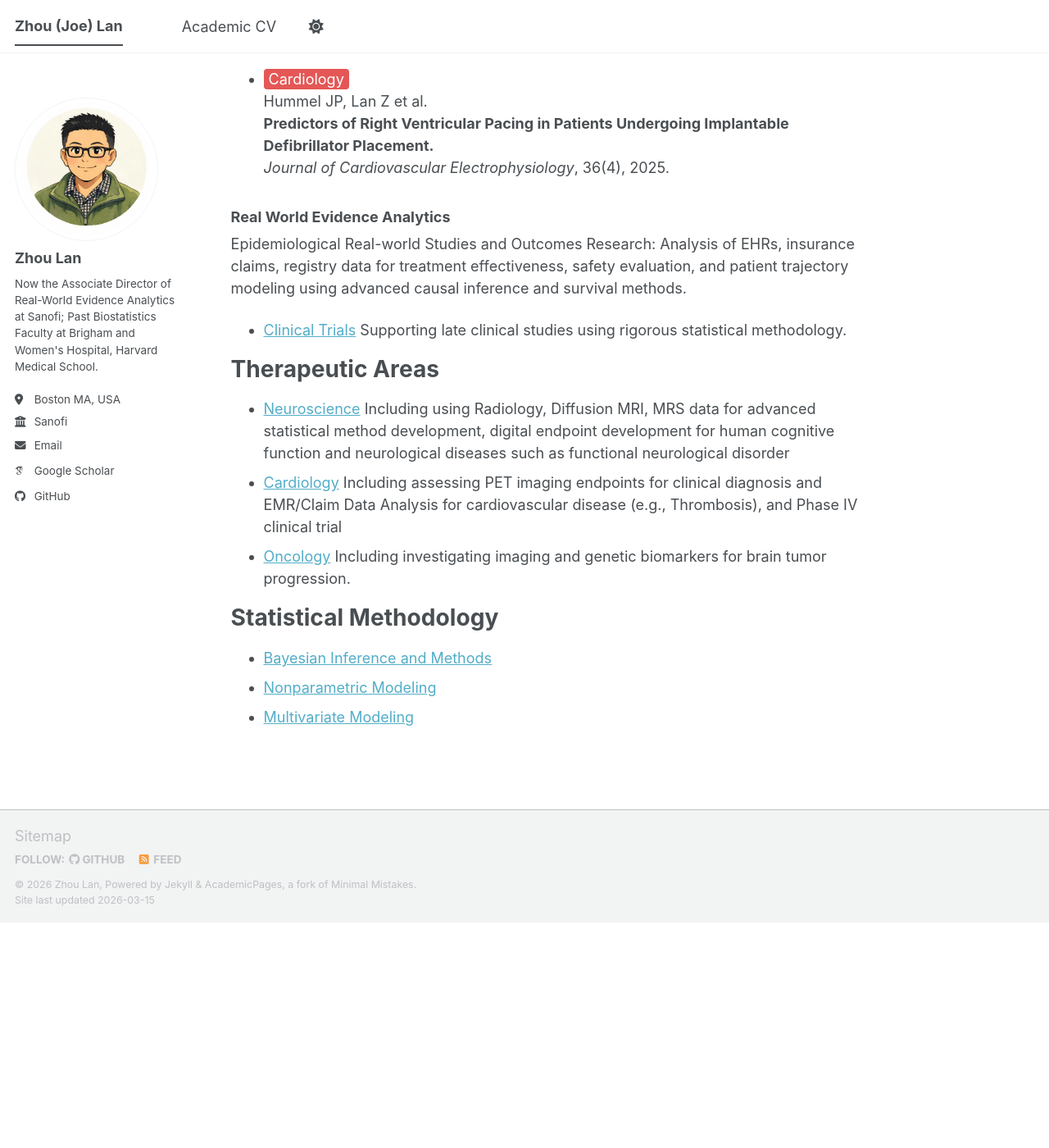
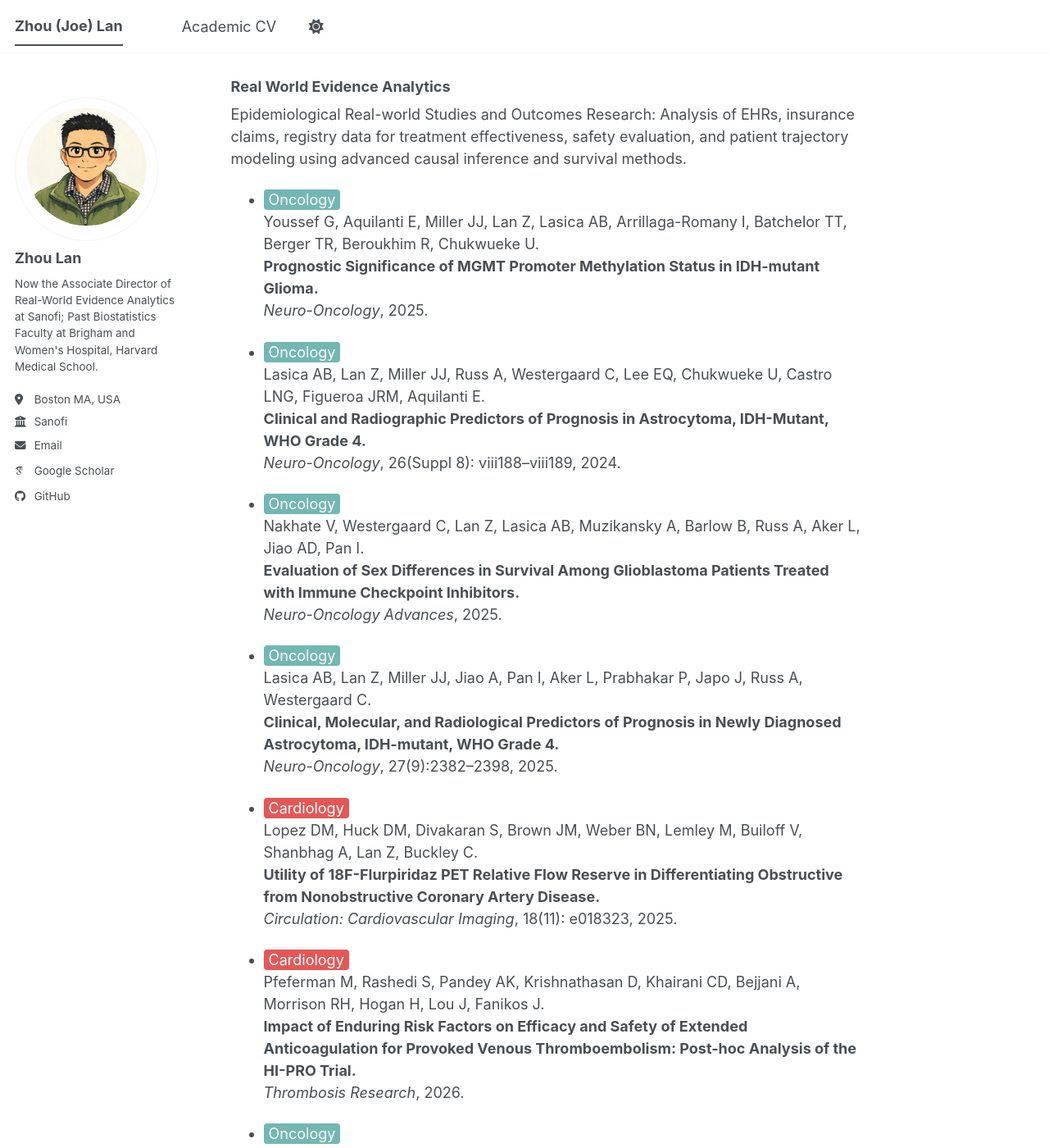
Before and after one commit to lanzhouBWH/lanzhoubwh.github.io, a Jekyll site: the page built from _pages/about.md, in a window 1280 px wide and 1400 px high, scrolled down 1503 px. Shown: the whole window at 82% size. Built offline with Jekyll 4.4.1, drawn with Linux system fonts in a browser that asks for light colours; some web fonts are replaced; a script bundle is joined from its source files by our own code; library files that are not in the unit come from our copies; before the commit the page ends 2628 px from its top, so only the background shows below that; some of the changed text lies outside the part shown.

Commit message:
Update about.md

```diff
--- a/_pages/about.md
+++ b/_pages/about.md
@@ -30,10 +30,6 @@ Large-scale imaging/digital-device/omics research using biobanks and population
   *Imaging Neuroscience*, 3:11, 2025.
   DOI: https://doi.org/10.1162/imaga00569
 
-- <span style="background:#4C78A8;color:white;padding:2px 6px;border-radius:4px;">Neuroscience</span>
-  Zekelman LR et al.
-  **Consistent cerebellar pathway–cognition associations across preadolescents and young adults: a diffusion MRI study of 9000+ participants.**
-  *bioRxiv*, 2025.
 
 - <span style="background:#4C78A8;color:white;padding:2px 6px;border-radius:4px;">Neuroscience</span>
   Legarreta JH et al.
@@ -61,6 +57,60 @@ Large-scale imaging/digital-device/omics research using biobanks and population
 ### Real World Evidence Analytics
 Epidemiological Real-world Studies and Outcomes Research: Analysis of EHRs, insurance claims, registry data for treatment effectiveness, safety evaluation, and patient trajectory modeling using advanced causal inference and survival methods.
 
+- <span style="background:#72B7B2;color:white;padding:2px 6px;border-radius:4px;">Oncology</span>
+  Youssef G, Aquilanti E, Miller JJ, Lan Z, Lasica AB, Arrillaga-Romany I, Batchelor TT, Berger TR, Beroukhim R, Chukwueke U.
+  **Prognostic Significance of MGMT Promoter Methylation Status in IDH-mutant Glioma.**
+  *Neuro-Oncology*, 2025.
+
+- <span style="background:#72B7B2;color:white;padding:2px 6px;border-radius:4px;">Oncology</span>
+  Lasica AB, Lan Z, Miller JJ, Russ A, Westergaard C, Lee EQ, Chukwueke U, Castro LNG, Figueroa JRM, Aquilanti E.
+  **Clinical and Radiographic Predictors of Prognosis in Astrocytoma, IDH-Mutant, WHO Grade 4.**
+  *Neuro-Oncology*, 26(Suppl 8): viii188–viii189, 2024.
+
+- <span style="background:#72B7B2;color:white;padding:2px 6px;border-radius:4px;">Oncology</span>
+  Nakhate V, Westergaard C, Lan Z, Lasica AB, Muzikansky A, Barlow B, Russ A, Aker L, Jiao AD, Pan I.
+  **Evaluation of Sex Differences in Survival Among Glioblastoma Patients Treated with Immune Checkpoint Inhibitors.**
+  *Neuro-Oncology Advances*, 2025.
+
+- <span style="background:#72B7B2;color:white;padding:2px 6px;border-radius:4px;">Oncology</span>
+  Lasica AB, Lan Z, Miller JJ, Jiao A, Pan I, Aker L, Prabhakar P, Japo J, Russ A, Westergaard C.
+  **Clinical, Molecular, and Radiological Predictors of Prognosis in Newly Diagnosed Astrocytoma, IDH-mutant, WHO Grade 4.**
+  *Neuro-Oncology*, 27(9):2382–2398, 2025.
+
+- <span style="background:#E45756;color:white;padding:2px 6px;border-radius:4px;">Cardiology</span>
+  Lopez DM, Huck DM, Divakaran S, Brown JM, Weber BN, Lemley M, Builoff V, Shanbhag A, Lan Z, Buckley C.
+  **Utility of 18F-Flurpiridaz PET Relative Flow Reserve in Differentiating Obstructive from Nonobstructive Coronary Artery Disease.**
+  *Circulation: Cardiovascular Imaging*, 18(11): e018323, 2025.
+
+- <span style="background:#E45756;color:white;padding:2px 6px;border-radius:4px;">Cardiology</span>
+  Pfeferman M, Rashedi S, Pandey AK, Krishnathasan D, Khairani CD, Bejjani A, Morrison RH, Hogan H, Lou J, Fanikos J.
+  **Impact of Enduring Risk Factors on Efficacy and Safety of Extended Anticoagulation for Provoked Venous Thromboembolism: Post-hoc Analysis of the HI-PRO Trial.**
+  *Thrombosis Research*, 2026.
+
+- <span style="background:#72B7B2;color:white;padding:2px 6px;border-radius:4px;">Oncology</span>
+  Youssef G, Aquilanti E, Miller JJ, Lan Z, Lasica AB, Arrillaga-Romany I, Batchelor TT, Berger TR, Beroukhim R, Chukwueke U.
+  **Prognostic Significance of O6-Methylguanine-DNA Methyltransferase Promoter Methylation Status in IDH-Mutant Glioma.**
+  *Neuro-Oncology*, 2026.
+
+- <span style="background:#4C78A8;color:white;padding:2px 6px;border-radius:4px;">Neuroscience</span>
+  Nadim B, Bihun R, Lan Z, Chen A, Epelboym Y.
+  **Genicular Artery Caliber in Patients with Chronic Pain after Knee Arthroplasty: An Age-Matched Case-Control Study.**
+  2026.
+
+- <span style="background:#E45756;color:white;padding:2px 6px;border-radius:4px;">Cardiology</span>
+  Brown CJ, Chang LS, Hosomura N, Malmasi S, Morrison F, Shubina M, Lan Z, Turchin A.
+  **Assessment of Sex Disparities in Nonacceptance of Statin Therapy and LDL Cholesterol Levels Among Patients at High Cardiovascular Risk.**
+  *JAMA Network Open*, 6(2): e231047, 2023.
+
+- <span style="background:#F58518;color:white;padding:2px 6px;border-radius:4px;">Endocrinology</span>
+  Thurber EG, Lan Z, Turchin A.
+  **Impact of Telemedicine Use on Subsequent Glycemic Control in Patients with Diabetes.**
+  *Diabetes*, 73(Suppl 1):1078-P, 2024.
+
+- <span style="background:#F58518;color:white;padding:2px 6px;border-radius:4px;">Endocrinology</span>
+  Shah N, Lan Z, Martin SS, Brown CJ, Turchin A.
+  **Impact of Delays in Statin Therapy Due to Statin Nonacceptance on Cardiovascular Outcomes in Patients with Diabetes.**
+  *Diabetes*, 73(Suppl 1):56-OR, 2024.
 
 - [Clinical Trials]() Supporting late clinical studies using rigorous statistical methodology.
 
```
